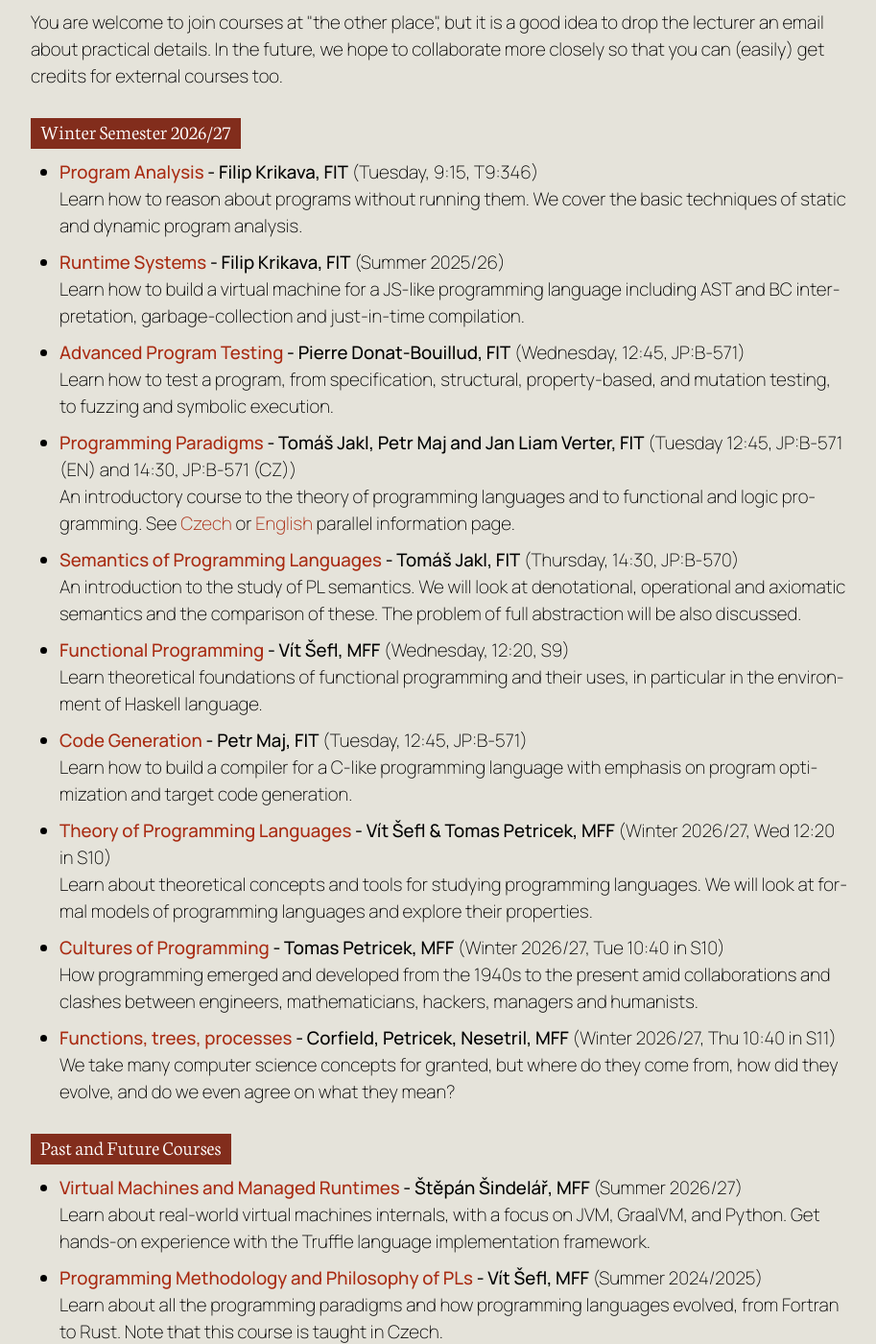
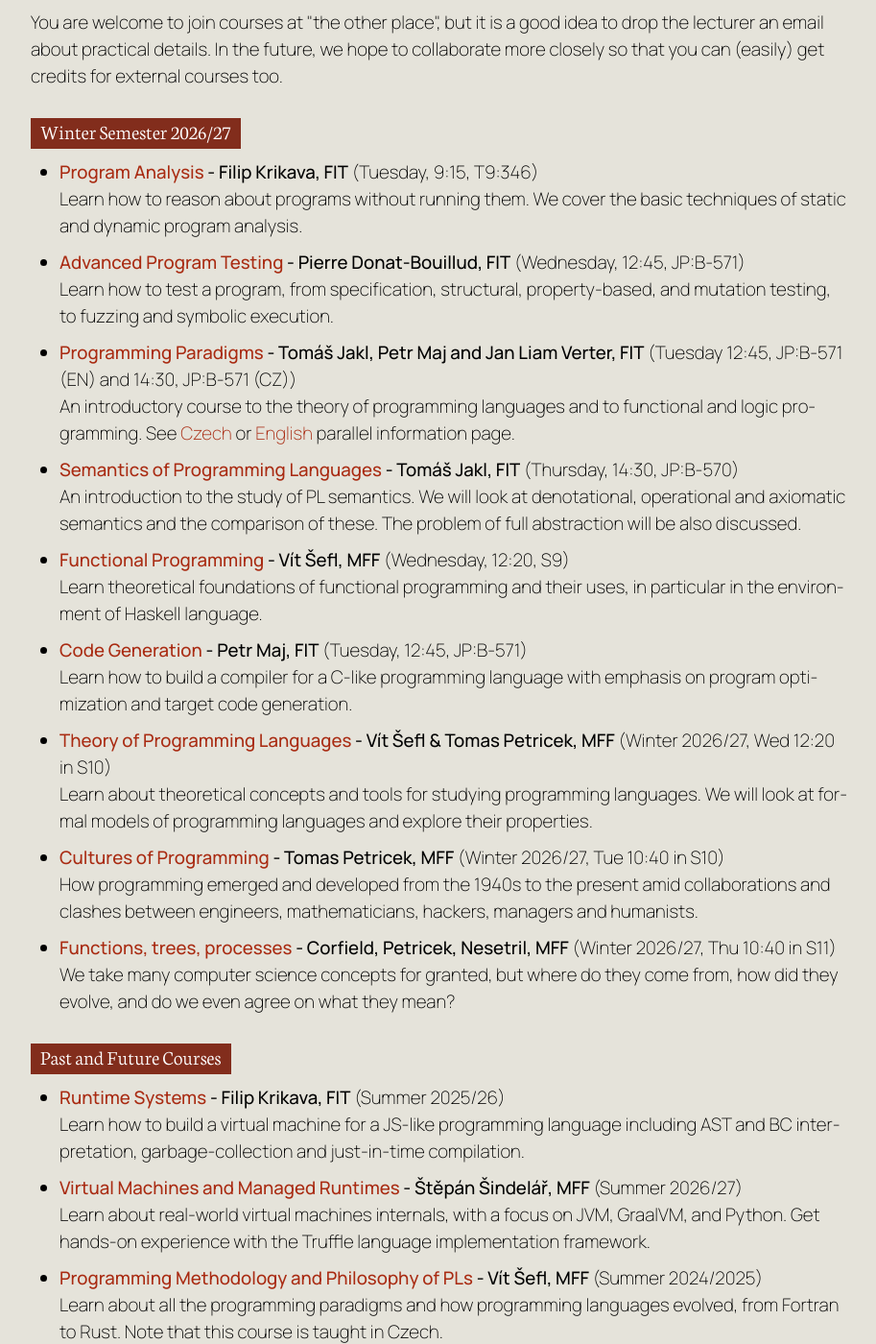
Before and after one commit to prgprg-org/prgprg-org.github.io, a Jekyll site: the page built from index.html, in a window 1280 px wide and 1400 px high, scrolled down 1809 px. Shown: the whole window at 96% size, without its empty margins (32-945 px from the left). Built offline with Jekyll 4.4.1, drawn with Linux system fonts in a browser that asks for light colours; some of the changed lines change nothing that is shown.

Commit message:
Run is not taught in the winter semester 2026

```diff
--- a/_data/courses.yml
+++ b/_data/courses.yml
@@ -12,7 +12,6 @@
   link: https://bk.fit.cvut.cz/en/predmety/00/00/00/00/00/00/06/11/45/p6114506.html
   label: Learn how to build a virtual machine for a JS-like programming language including AST and BC interpretation, garbage-collection and just-in-time compilation.
   language: English/Czech
-  current: yes
 
 - title: Virtual Machines and Managed Runtimes
   schedule: Summer 2026/27
```
